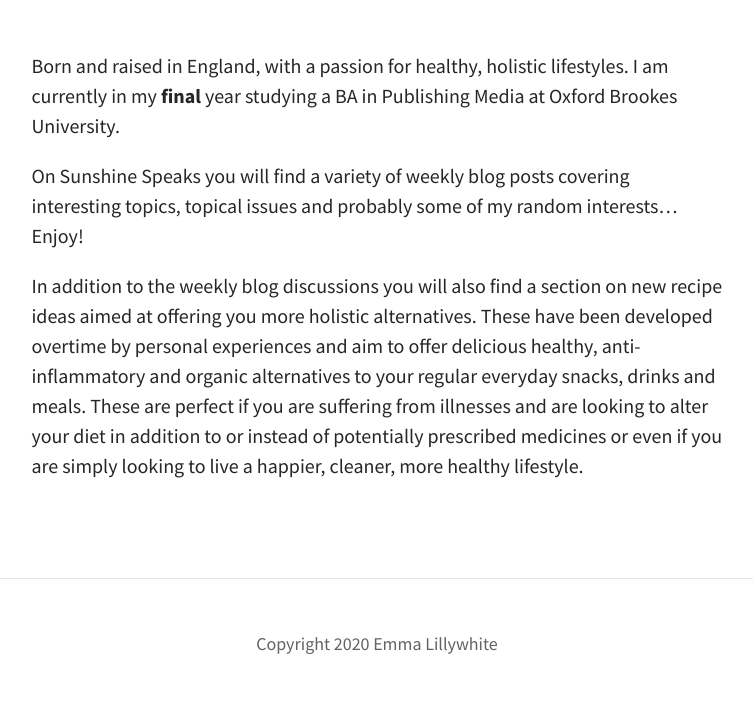
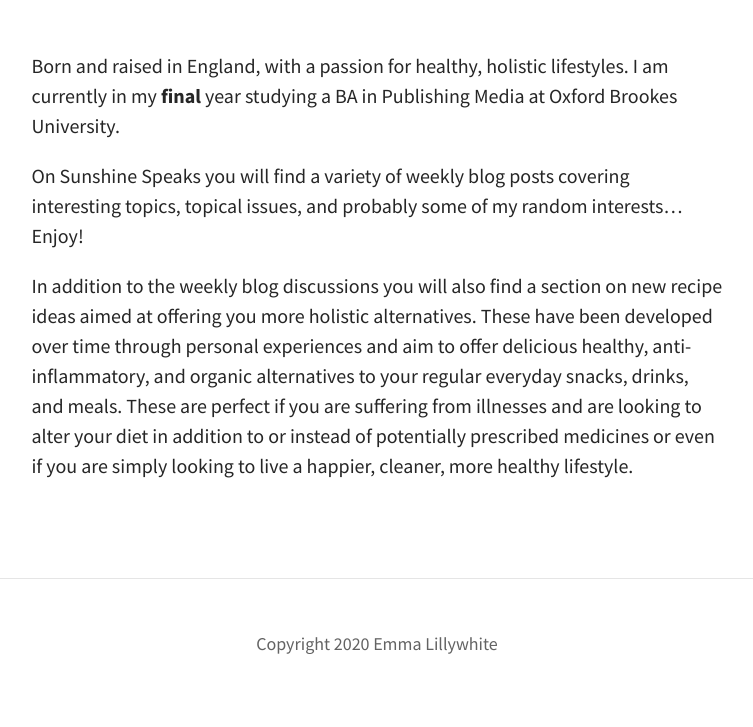
Before and after one commit to sunshinespeaks/sunshinespeaks.github.io, a Jekyll site: the page built from pages/about.md, in a window 1280 px wide. Shown: the part 418-1145 px from the top of the page, without its empty margins (263-1016 px from the left). Built offline with Jekyll 4.4.1, drawn with Linux system fonts in a browser that asks for light colours.

Commit message:
Updated About

```diff
--- a/pages/about.md
+++ b/pages/about.md
@@ -1,15 +1,15 @@
 ---
 title: About
 permalink: "/about/"
-layout: page
+header_feature_image: "/uploads/yellow.jpg"
 subtitle: All about me and my positive posts
-header_feature_image: "/uploads/yellow.jpg"
 tags:
 description:
+layout: page
 ---
 
 Born and raised in England, with a passion for healthy, holistic lifestyles. I am currently in my **final** year studying a BA in Publishing Media at Oxford Brookes University.
 
-On Sunshine Speaks you will find a variety of weekly blog posts covering interesting topics, topical issues and probably some of my random interests... Enjoy!
+On Sunshine Speaks you will find a variety of weekly blog posts covering interesting topics, topical issues, and probably some of my random interests... Enjoy!
 
-In addition to the weekly blog discussions you will also find a section on new recipe ideas aimed at offering you more holistic alternatives. These have been developed overtime by personal experiences and aim to offer delicious healthy, anti-inflammatory and organic alternatives to your regular everyday snacks, drinks and meals. These are perfect if you are suffering from illnesses and are looking to alter your diet in addition to or instead of potentially prescribed medicines or even if you are simply looking to live a happier, cleaner, more healthy lifestyle.
+In addition to the weekly blog discussions you will also find a section on new recipe ideas aimed at offering you more holistic alternatives. These have been developed over time through personal experiences and aim to offer delicious healthy, anti-inflammatory, and organic alternatives to your regular everyday snacks, drinks, and meals. These are perfect if you are suffering from illnesses and are looking to alter your diet in addition to or instead of potentially prescribed medicines or even if you are simply looking to live a happier, cleaner, more healthy lifestyle.
```
